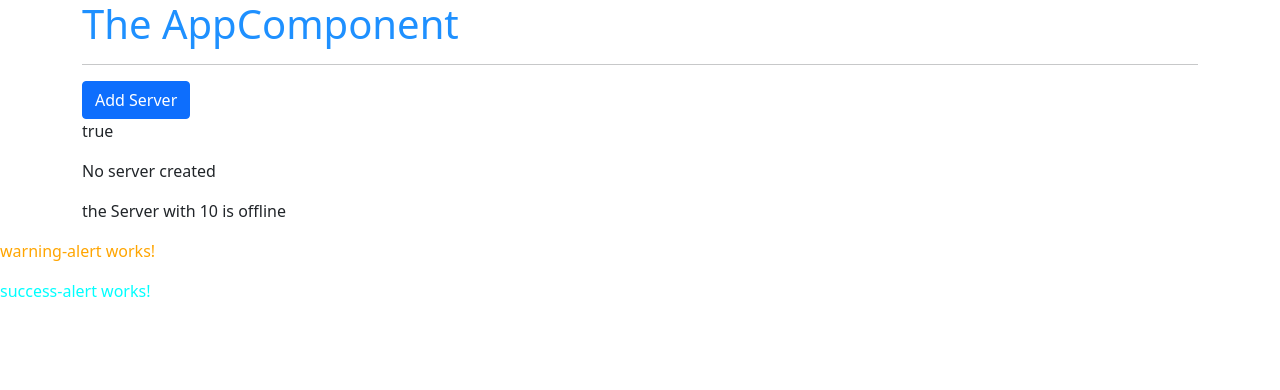
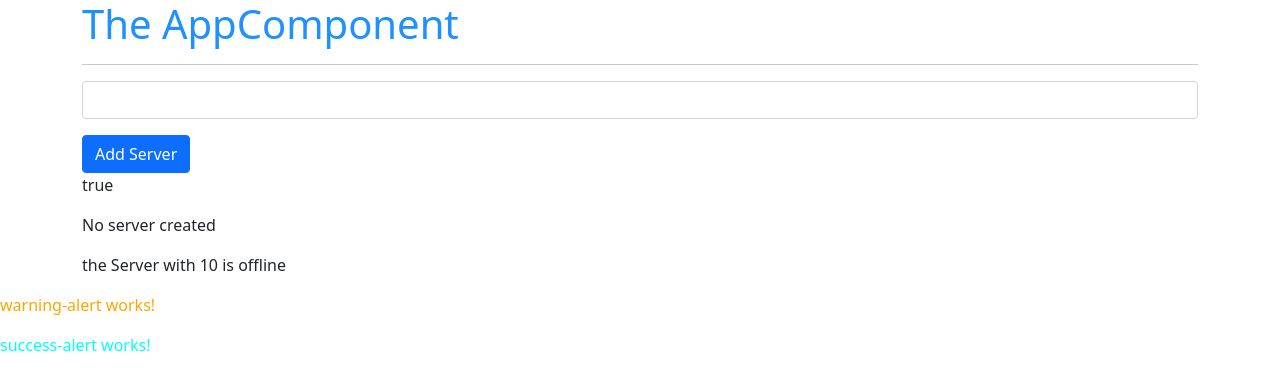
Before and after one commit to Khangithub/shop-saleman, an Angular app: page / in a window 1280 px wide. Shown: the top 390 px of the page. Built offline with nearby package versions, Linux system fonts and the light colour scheme.

Commit message:
passing and using data with event binding

```diff
--- a/src/app/servers/servers.component.html
+++ b/src/app/servers/servers.component.html
@@ -1,3 +1,5 @@
+<input type="text" class="form-control" (input)="onUpdateServerName($event)" />
+<p [innerText]="serverName"></p>
 <button
   class="btn btn-primary"
   [disabled]="!allowNewServer"
--- a/src/app/servers/servers.component.ts
+++ b/src/app/servers/servers.component.ts
@@ -8,6 +8,7 @@
 export class ServersComponent implements OnInit {
   allowNewServer: boolean = false;
   createServerStatus: string = 'No server created';
+  serverName: string = '';
 
   constructor() {
     setTimeout(() => {
@@ -18,6 +19,10 @@
   ngOnInit(): void {}
 
   onCreateServer() {
-    this.createServerStatus = "server created"
+    this.createServerStatus = 'server created';
+  }
+
+  onUpdateServerName(event: Event) {
+    this.serverName = (<HTMLInputElement>event.target).value;
   }
 }
```
